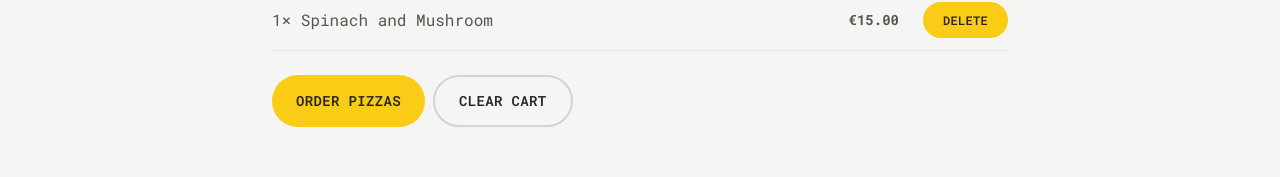
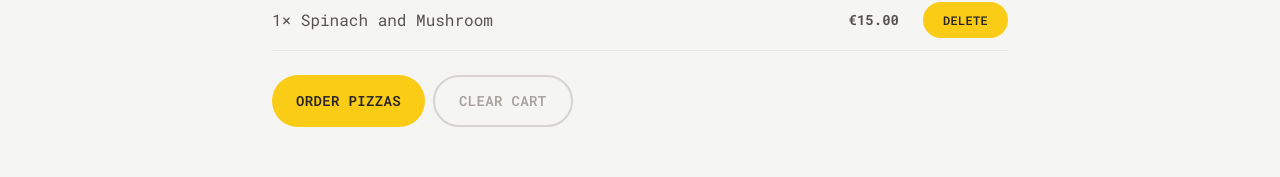
Before and after one commit to arafatah/fast-react-pizza, a React (Vite) app: page /cart in a window 1280 px wide. Shown: the part 297-474 px from the top of the page. Built offline with nearby package versions, Linux system fonts and the light colour scheme.

Commit message:
Update cartSlice with new item details; refactor MenuItem to destructure pizza props and enhance Button styles for improved UI consistency

```diff
--- a/src/features/cart/cartSlice.js
+++ b/src/features/cart/cartSlice.js
@@ -6,10 +6,10 @@
   cart: [
     {
       pizzaId: 12,
-      name: "test",
-      quantity: 22,
-      unitPrice: 234,
-      totalPrice: 23,
+      name: "Mediterranean",
+      quantity: 2,
+      unitPrice: 16,
+      totalPrice: 32,
     },
   ],
 };
@@ -19,24 +19,28 @@
   initialState,
   reducers: {
     addItem(state, action) {
-      // Payload = newItem
+      // payload = newItem
       state.cart.push(action.payload);
     },
     deleteItem(state, action) {
-      // Payload = pizzaId
+      // payload = pizzaId
       state.cart = state.cart.filter((item) => item.pizzaId !== action.payload);
     },
     increaseItemQuantity(state, action) {
+      // payload = pizzaId
       const item = state.cart.find((item) => item.pizzaId === action.payload);
 
       item.quantity++;
       item.totalPrice = item.quantity * item.unitPrice;
     },
     decreaseItemQuantity(state, action) {
+      // payload = pizzaId
       const item = state.cart.find((item) => item.pizzaId === action.payload);
 
       item.quantity--;
       item.totalPrice = item.quantity * item.unitPrice;
+
+      if (item.quantity === 0) cartSlice.caseReducers.deleteItem(state, action);
     },
     clearCart(state) {
       state.cart = [];
--- a/src/features/menu/MenuItem.jsx
+++ b/src/features/menu/MenuItem.jsx
@@ -4,8 +4,9 @@
 import { addItem } from "../cart/cartSlice";
 
 function MenuItem({ pizza }) {
+  const dispatch = useDispatch();
+
   const { id, name, unitPrice, ingredients, soldOut, imageUrl } = pizza;
-  const dispatch = useDispatch();
 
   function handleAddToCart() {
     const newItem = {
--- a/src/ui/Button.jsx
+++ b/src/ui/Button.jsx
@@ -5,10 +5,11 @@
     "inline-block text-sm rounded-full bg-yellow-400 font-semibold uppercase tracking-wide text-stone-800 transition-colors duration-300 hover:bg-yellow-300 focus:bg-yellow-300 focus:outline-none focus:ring focus:ring-yellow-300 focus:ring-offset-2 disabled:cursor-not-allowed";
 
   const styles = {
-    primary: base + "px-4 py-3 md:px-6 md:py-4",
-    small: base + "px-4 py-2 md:px-5 md:py-2.5 text-xs",
+    primary: base + " px-4 py-3 md:px-6 md:py-4",
+    small: base + " px-4 py-2 md:px-5 md:py-2.5 text-xs",
+    round: base + " px-2.5 py-1 md:px-3.5 md:py-2 text-sm",
     secondary:
-      "inline-block text-sm border-stone-300 rounded-full border-2 font-semibold uppercase tracking-wide text-stone-400 transition-colors duration-300 hover:bg-stone-300 focus:bg-stone-200 text-stone-800 hover:text-stone-800 focus:outline-none focus:ring focus:ring-stone-300 focus:ring-offset-2 disabled:cursor-not-allowed px-4 py-2.5 md:px-6 md:py-3.5",
+      "inline-block text-sm rounded-full border-2 border-stone-300 font-semibold uppercase tracking-wide text-stone-400 transition-colors duration-300 hover:bg-stone-300 hover:text-stone-800 focus:bg-stone-300 focus:text-stone-800 focus:outline-none focus:ring focus:ring-stone-200 focus:ring-offset-2 disabled:cursor-not-allowed px-4 py-2.5 md:px-6 md:py-3.5",
   };
 
   if (to)
```
